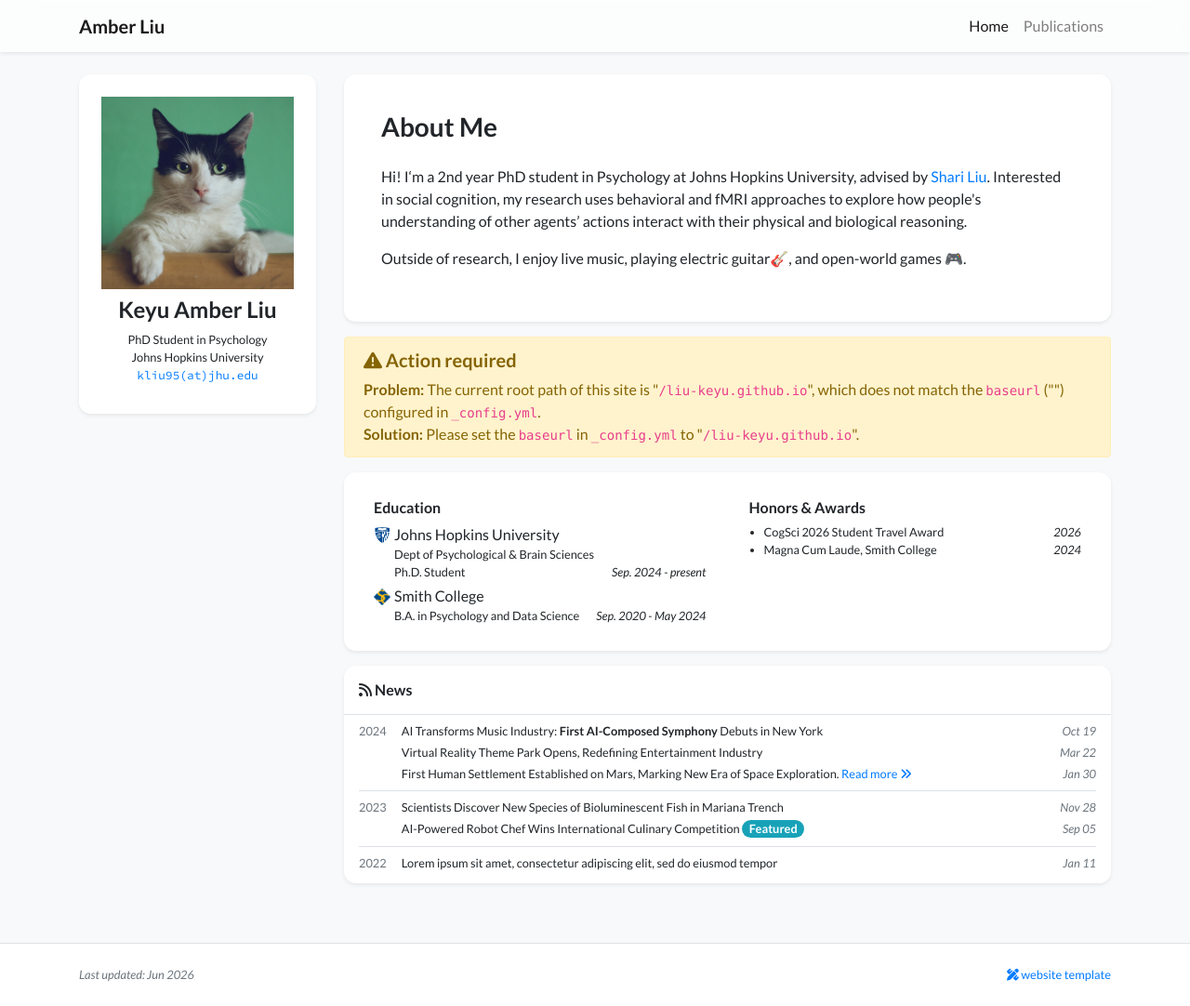
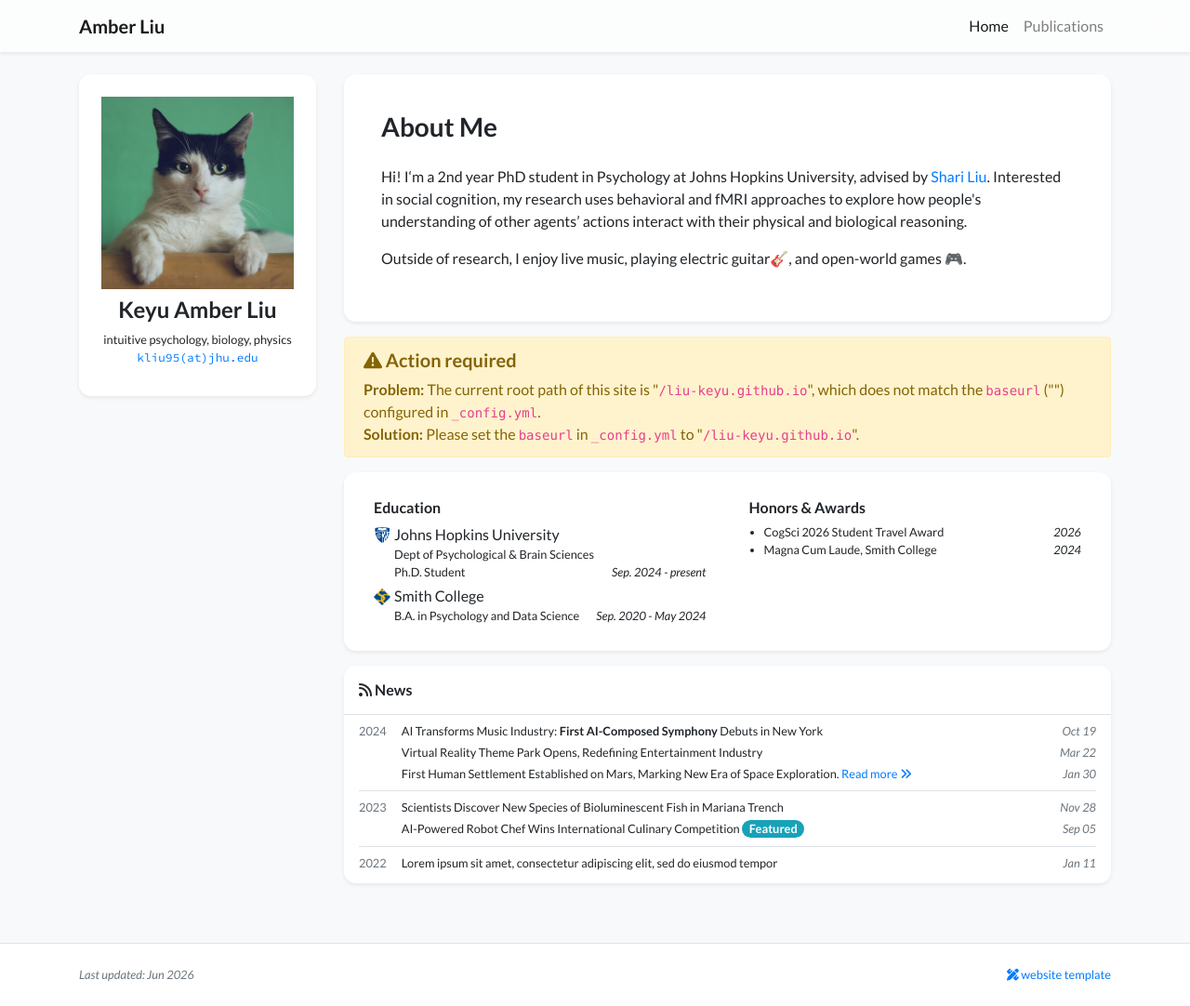
Before and after one commit to liu-keyu/liu-keyu.github.io, a Jekyll site: the page built from index.html, in a window 1280 px wide and 1082 px high. Shown: the whole window at 93% size. Built offline with Jekyll 4.4.1, drawn with Linux system fonts in a browser that asks for light colours; nearby versions of some CDN libraries; a style sheet for code colours, icons or effects is not loaded.

Commit message:
Update profile.yml

```diff
--- a/_data/profile.yml
+++ b/_data/profile.yml
@@ -3,8 +3,7 @@ secondary_name: "刘珂妤"
 navbar_name: "Amber Liu"
 
 positions:
-- name: PhD Student in Psychology
-- name: Johns Hopkins University
+- name: intuitive psychology, biology, physics
   logo: /assets/images/badges/MIT_Social_circle.png  # Logo is optional
 
 
```
